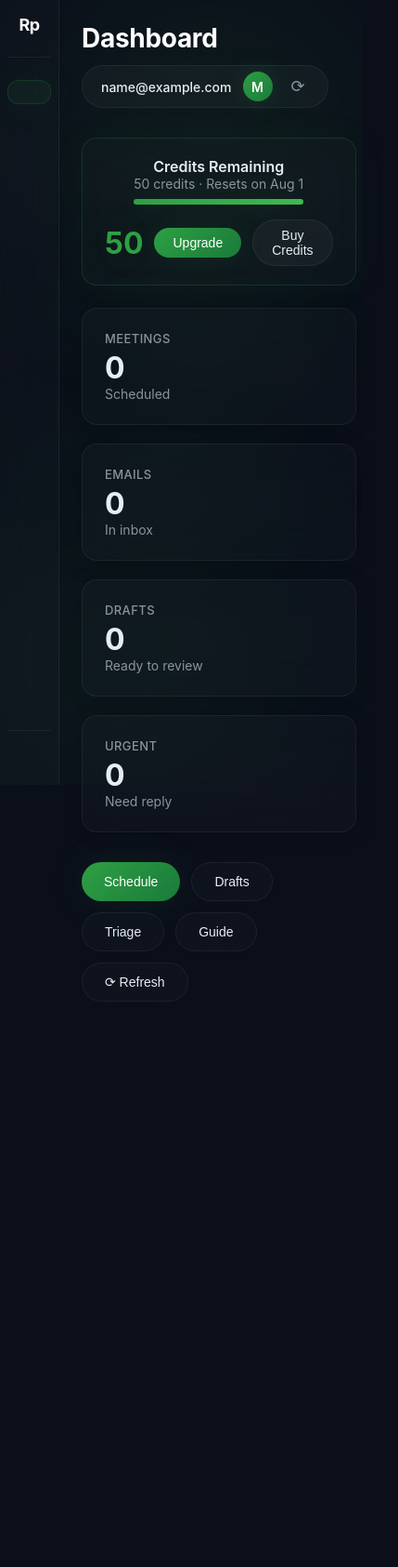
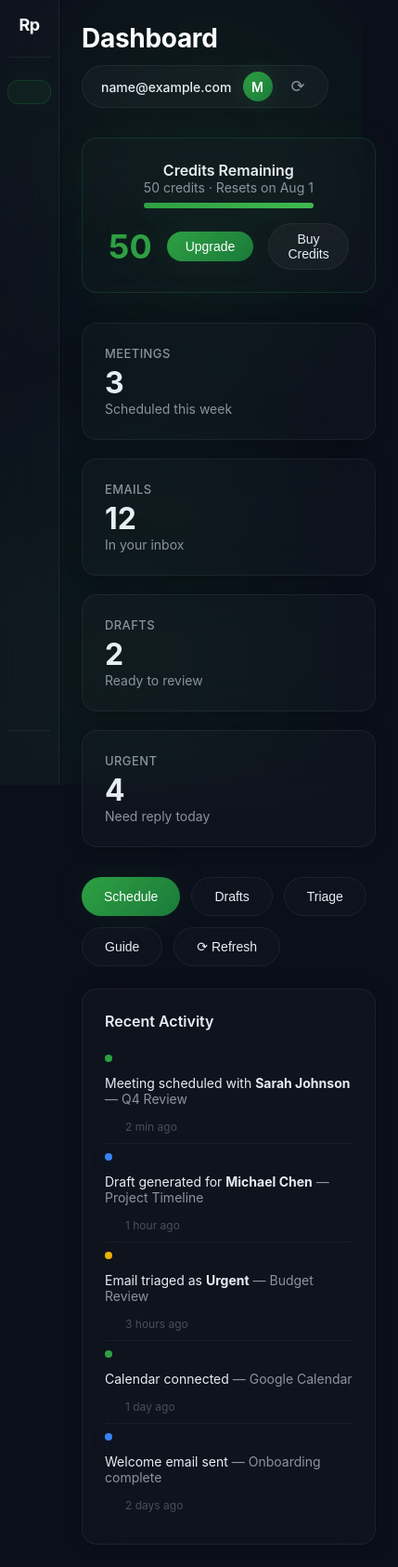
Before and after one commit to maithilirade816-create/rpire, a plain HTML site: page dashboard.html in a window 390 px wide. Shown: the whole page at 93% size, 429 px wide, since content can reach past the window. Before the commit the page ends 1101 px from the top, so only its background shows below. Drawn offline with Linux system fonts and the light colour scheme; sample sign-in values are in the browser's storage.

Commit message:
Update dashboard.html

```diff
--- a/dashboard.html
+++ b/dashboard.html
@@ -35,7 +35,7 @@
       border-radius: 50%;
       filter: blur(80px);
       animation: float 20s infinite alternate ease-in-out;
-      opacity: 0.15;
+      opacity: 0.12;
     }
     .bg-ice .ice1 {
       width: 500px;
@@ -44,7 +44,6 @@
       left: -10%;
       background: radial-gradient(circle, #2ea043, transparent 70%);
       animation-duration: 25s;
-      opacity: 0.12;
     }
     .bg-ice .ice2 {
       width: 600px;
@@ -54,7 +53,6 @@
       background: radial-gradient(circle, #1a7a3a, transparent 70%);
       animation-duration: 30s;
       animation-delay: 5s;
-      opacity: 0.1;
     }
     .bg-ice .ice3 {
       width: 400px;
@@ -79,9 +77,9 @@
       }
     }
 
-    /* --- GLASS EFFECT --- */
+    /* --- GLASS --- */
     .glass {
-      background: rgba(255, 255, 255, 0.03);
+      background: rgba(255, 255, 255, 0.02);
       backdrop-filter: blur(20px);
       -webkit-backdrop-filter: blur(20px);
       border: 1px solid rgba(255, 255, 255, 0.06);
@@ -89,15 +87,15 @@
       box-shadow: 0 8px 32px rgba(0, 0, 0, 0.4);
     }
 
-    /* --- NEON BORDER (VISIBLE) --- */
+    /* --- NEON --- */
     .neon-border {
       border: 1px solid rgba(46, 160, 67, 0.15);
       box-shadow: 0 0 30px rgba(46, 160, 67, 0.05), inset 0 0 30px rgba(46, 160, 67, 0.02);
       transition: all 0.4s ease;
     }
     .neon-border:hover {
-      border-color: rgba(46, 160, 67, 0.6);
-      box-shadow: 0 0 60px rgba(46, 160, 67, 0.15), inset 0 0 40px rgba(46, 160, 67, 0.05);
+      border-color: rgba(46, 160, 67, 0.5);
+      box-shadow: 0 0 60px rgba(46, 160, 67, 0.12), inset 0 0 40px rgba(46, 160, 67, 0.05);
     }
 
     /* --- SIDEBAR --- */
@@ -105,7 +103,6 @@
       width: 240px;
       background: rgba(255, 255, 255, 0.02);
       backdrop-filter: blur(20px);
-      -webkit-backdrop-filter: blur(20px);
       border-right: 1px solid rgba(255, 255, 255, 0.06);
       padding: 28px 16px;
       display: flex;
@@ -241,7 +238,7 @@
       }
     }
 
-    /* --- CARDS WITH NEON --- */
+    /* --- CARDS --- */
     .card-grid {
       display: grid;
       grid-template-columns: repeat(auto-fit, minmax(180px, 1fr));
@@ -258,7 +255,7 @@
       box-shadow: 0 0 20px rgba(0, 0, 0, 0.2);
     }
     .card:hover {
-      border-color: rgba(46, 160, 67, 0.5);
+      border-color: rgba(46, 160, 67, 0.4);
       box-shadow: 0 0 60px rgba(46, 160, 67, 0.08), 0 8px 32px rgba(0, 0, 0, 0.3);
       transform: translateY(-4px);
     }
@@ -317,6 +314,153 @@
     .quick-actions .btn-primary:hover {
       box-shadow: 0 0 70px rgba(46, 160, 67, 0.2);
       transform: translateY(-2px);
+    }
+
+    /* --- CREDIT BAR (Premium) --- */
+    .credit-bar {
+      background: rgba(255, 255, 255, 0.02);
+      backdrop-filter: blur(20px);
+      padding: 24px 28px;
+      border-radius: 16px;
+      border: 1px solid rgba(46, 160, 67, 0.2);
+      margin-bottom: 32px;
+      display: flex;
+      justify-content: space-between;
+      align-items: center;
+      flex-wrap: wrap;
+      gap: 16px;
+      box-shadow: 0 0 40px rgba(46, 160, 67, 0.05), inset 0 0 40px rgba(46, 160, 67, 0.02);
+      transition: all 0.4s ease;
+    }
+    .credit-bar:hover {
+      border-color: rgba(46, 160, 67, 0.5);
+      box-shadow: 0 0 80px rgba(46, 160, 67, 0.1), inset 0 0 60px rgba(46, 160, 67, 0.05);
+    }
+    .credit-bar .left {
+      display: flex;
+      align-items: center;
+      gap: 16px;
+    }
+    .credit-bar .left .icon {
+      font-size: 28px;
+    }
+    .credit-bar .left .info h3 {
+      font-size: 16px;
+      font-weight: 600;
+      color: #e6edf3;
+    }
+    .credit-bar .left .info p {
+      font-size: 14px;
+      color: #8b949e;
+    }
+    .credit-bar .right {
+      display: flex;
+      align-items: center;
+      gap: 16px;
+    }
+    .credit-bar .right .credits {
+      font-size: 36px;
+      font-weight: 700;
+      color: #2ea043;
+      text-shadow: 0 0 50px rgba(46, 160, 67, 0.2);
+    }
+    .credit-bar .right .btn-small {
+      background: rgba(255, 255, 255, 0.04);
+      border: 1px solid rgba(255, 255, 255, 0.06);
+      padding: 8px 20px;
+      border-radius: 40px;
+      font-size: 14px;
+      font-weight: 500;
+      cursor: pointer;
+      transition: all 0.3s ease;
+      color: #e6edf3;
+    }
+    .credit-bar .right .btn-small:hover {
+      background: rgba(255, 255, 255, 0.08);
+    }
+    .credit-bar .right .btn-small.green {
+      background: linear-gradient(135deg, #2ea043, #1a7a3a);
+      border: none;
+      color: #ffffff;
+      box-shadow: 0 0 30px rgba(46, 160, 67, 0.1);
+    }
+    .credit-bar .right .btn-small.green:hover {
+      box-shadow: 0 0 60px rgba(46, 160, 67, 0.2);
+      transform: translateY(-2px);
+    }
+    .progress-bar {
+      width: 100%;
+      height: 6px;
+      background: rgba(255, 255, 255, 0.06);
+      border-radius: 4px;
+      margin-top: 8px;
+    }
+    .progress-bar .fill {
+      height: 100%;
+      background: linear-gradient(90deg, #2ea043, #3fb950);
+      border-radius: 4px;
+      transition: width 0.6s ease;
+      box-shadow: 0 0 30px rgba(46, 160, 67, 0.2);
+    }
+
+    /* --- ACTIVITY FEED (Fills Empty Space) --- */
+    .activity-feed {
+      background: rgba(255, 255, 255, 0.02);
+      backdrop-filter: blur(20px);
+      border-radius: 16px;
+      border: 1px solid rgba(255, 255, 255, 0.06);
+      padding: 24px;
+      margin-top: 24px;
+      box-shadow: 0 0 20px rgba(0, 0, 0, 0.2);
+    }
+    .activity-feed h3 {
+      font-size: 16px;
+      font-weight: 600;
+      margin-bottom: 16px;
+      color: #e6edf3;
+      display: flex;
+      align-items: center;
+      gap: 8px;
+    }
+    .activity-item {
+      display: flex;
+      align-items: center;
+      gap: 14px;
+      padding: 10px 0;
+      border-bottom: 1px solid rgba(255, 255, 255, 0.04);
+    }
+    .activity-item:last-child {
+      border-bottom: none;
+    }
+    .activity-item .dot {
+      width: 8px;
+      height: 8px;
+      border-radius: 50%;
+      flex-shrink: 0;
+    }
+    .activity-item .dot.green {
+      background: #2ea043;
+      box-shadow: 0 0 20px rgba(46, 160, 67, 0.2);
+    }
+    .activity-item .dot.blue {
+      background: #3b82f6;
+      box-shadow: 0 0 20px rgba(59, 130, 246, 0.2);
+    }
+    .activity-item .dot.yellow {
+      background: #eab308;
+      box-shadow: 0 0 20px rgba(234, 179, 8, 0.2);
+    }
+    .activity-item .text {
+      font-size: 14px;
+      color: #e6edf3;
+    }
+    .activity-item .text span {
+      color: #8b949e;
+    }
+    .activity-item .time {
+      margin-left: auto;
+      font-size: 12px;
+      color: #484f58;
     }
 
     /* --- SCHEDULER --- */
@@ -541,91 +685,6 @@
       border: 1px solid rgba(210, 153, 34, 0.1);
     }
 
-    /* --- CREDITS (NEON GLOW) --- */
-    .credit-bar {
-      background: rgba(255, 255, 255, 0.02);
-      backdrop-filter: blur(20px);
-      padding: 20px 24px;
-      border-radius: 16px;
-      border: 1px solid rgba(46, 160, 67, 0.2);
-      margin-bottom: 24px;
-      display: flex;
-      justify-content: space-between;
-      align-items: center;
-      flex-wrap: wrap;
-      gap: 16px;
-      box-shadow: 0 0 40px rgba(46, 160, 67, 0.05), inset 0 0 40px rgba(46, 160, 67, 0.02);
-      transition: all 0.4s ease;
-    }
-    .credit-bar:hover {
-      border-color: rgba(46, 160, 67, 0.5);
-      box-shadow: 0 0 80px rgba(46, 160, 67, 0.1), inset 0 0 60px rgba(46, 160, 67, 0.05);
-    }
-    .credit-bar .left {
-      display: flex;
-      align-items: center;
-      gap: 16px;
-    }
-    .credit-bar .left .info h3 {
-      font-size: 16px;
-      font-weight: 600;
-      color: #e6edf3;
-    }
-    .credit-bar .left .info p {
-      font-size: 14px;
-      color: #8b949e;
-    }
-    .credit-bar .right {
-      display: flex;
-      align-items: center;
-      gap: 12px;
-    }
-    .credit-bar .right .credits {
-      font-size: 32px;
-      font-weight: 700;
-      color: #2ea043;
-      text-shadow: 0 0 50px rgba(46, 160, 67, 0.2);
-    }
-    .credit-bar .right .btn-small {
-      background: rgba(255, 255, 255, 0.04);
-      border: 1px solid rgba(255, 255, 255, 0.06);
-      padding: 8px 20px;
-      border-radius: 40px;
-      font-size: 14px;
-      font-weight: 500;
-      cursor: pointer;
-      transition: all 0.3s ease;
-      color: #e6edf3;
-    }
-    .credit-bar .right .btn-small:hover {
-      background: rgba(255, 255, 255, 0.08);
-    }
-    .credit-bar .right .btn-small.green {
-      background: linear-gradient(135deg, #2ea043, #1a7a3a);
-      border: none;
-      color: #ffffff;
-      box-shadow: 0 0 30px rgba(46, 160, 67, 0.1);
-    }
-    .credit-bar .right .btn-small.green:hover {
-      box-shadow: 0 0 60px rgba(46, 160, 67, 0.2);
-      transform: translateY(-2px);
-    }
-
-    .progress-bar {
-      width: 100%;
-      height: 6px;
-      background: rgba(255, 255, 255, 0.06);
-      border-radius: 4px;
-      margin-top: 8px;
-    }
-    .progress-bar .fill {
-      height: 100%;
-      background: linear-gradient(90deg, #2ea043, #3fb950);
-      border-radius: 4px;
-      transition: width 0.6s ease;
-      box-shadow: 0 0 30px rgba(46, 160, 67, 0.2);
-    }
-
     /* --- RESPONSIVE --- */
     @media (max-width: 768px) {
       .sidebar {
@@ -667,6 +726,14 @@
         gap: 8px;
         align-items: flex-start;
       }
+      .activity-item {
+        flex-wrap: wrap;
+      }
+      .activity-item .time {
+        margin-left: 0;
+        width: 100%;
+        padding-left: 22px;
+      }
     }
   </style>
 </head>
@@ -695,6 +762,7 @@
 
   <!-- MAIN -->
   <div class="main">
+    <!-- HEADER -->
     <div class="main-header">
       <h1>Dashboard</h1>
       <div class="user">
@@ -706,6 +774,8 @@
 
     <!-- DASHBOARD -->
     <div id="section-dashboard" class="section active">
+
+      <!-- CREDIT BAR -->
       <div class="credit-bar">
         <div class="left">
           <div class="info">
@@ -723,13 +793,15 @@
         </div>
       </div>
 
+      <!-- CARDS -->
       <div class="card-grid">
-        <div class="card"><h3>Meetings</h3><div class="number">0</div><div class="label">Scheduled</div></div>
-        <div class="card"><h3>Emails</h3><div class="number">0</div><div class="label">In inbox</div></div>
-        <div class="card"><h3>Drafts</h3><div class="number">0</div><div class="label">Ready to review</div></div>
-        <div class="card"><h3>Urgent</h3><div class="number">0</div><div class="label">Need reply</div></div>
+        <div class="card neon-border"><h3>Meetings</h3><div class="number">3</div><div class="label">Scheduled this week</div></div>
+        <div class="card neon-border"><h3>Emails</h3><div class="number">12</div><div class="label">In your inbox</div></div>
+        <div class="card neon-border"><h3>Drafts</h3><div class="number">2</div><div class="label">Ready to review</div></div>
+        <div class="card neon-border"><h3>Urgent</h3><div class="number">4</div><div class="label">Need reply today</div></div>
       </div>
 
+      <!-- QUICK ACTIONS -->
       <div class="quick-actions">
         <button class="btn btn-primary" onclick="switchSection('scheduler')">Schedule</button>
         <button class="btn" onclick="switchSection('drafts')">Drafts</button>
@@ -737,6 +809,37 @@
         <button class="btn" onclick="switchSection('onboarding')">Guide</button>
         <button class="btn" onclick="refreshData()">⟳ Refresh</button>
       </div>
+
+      <!-- ACTIVITY FEED (Fills Empty Space) -->
+      <div class="activity-feed">
+        <h3>Recent Activity</h3>
+        <div class="activity-item">
+          <span class="dot green"></span>
+          <span class="text">Meeting scheduled with <strong>Sarah Johnson</strong> <span>— Q4 Review</span></span>
+          <span class="time">2 min ago</span>
+        </div>
+        <div class="activity-item">
+          <span class="dot blue"></span>
+          <span class="text">Draft generated for <strong>Michael Chen</strong> <span>— Project Timeline</span></span>
+          <span class="time">1 hour ago</span>
+        </div>
+        <div class="activity-item">
+          <span class="dot yellow"></span>
+          <span class="text">Email triaged as <strong>Urgent</strong> <span>— Budget Review</span></span>
+          <span class="time">3 hours ago</span>
+        </div>
+        <div class="activity-item">
+          <span class="dot green"></span>
+          <span class="text">Calendar connected <span>— Google Calendar</span></span>
+          <span class="time">1 day ago</span>
+        </div>
+        <div class="activity-item">
+          <span class="dot blue"></span>
+          <span class="text">Welcome email sent <span>— Onboarding complete</span></span>
+          <span class="time">2 days ago</span>
+        </div>
+      </div>
+
     </div>
 
     <!-- SCHEDULER -->
@@ -756,21 +859,30 @@
     <!-- DRAFTS -->
     <div id="section-drafts" class="section">
       <h2 style="margin-bottom: 4px;">Drafts</h2>
-      <p style="color: #8b949e; margin-bottom: 16px;">No drafts yet. Connect Gmail to start.</p>
-      <div style="background: rgba(255,255,255,0.02); padding: 40px; border-radius: 16px; border: 1px solid rgba(255,255,255,0.06); text-align: center; color: #8b949e;">
-        <p>Connect Gmail to start generating drafts</p>
-        <button class="btn-primary" style="margin-top: 12px;" onclick="switchSection('onboarding')">Connect Gmail</button>
+      <p style="color: #8b949e; margin-bottom: 16px;">AI-generated replies ready for your review.</p>
+      <div style="background: rgba(255,255,255,0.02); backdrop-filter: blur(20px); padding: 20px; border-radius: 16px; border: 1px solid rgba(255,255,255,0.06); margin-bottom: 16px;">
+        <p style="font-weight: 500; margin-bottom: 8px; color: #e6edf3;">Sarah Johnson — "Meeting follow-up"</p>
+        <p style="color: #8b949e; font-size: 14px; margin-bottom: 12px;">"Hi Sarah, thanks for your time today. I've attached the proposal as discussed. Let me know if you have any questions."</p>
+        <button class="btn-secondary">Edit</button>
+        <button class="btn-primary" style="padding: 6px 18px; font-size: 13px;">Send</button>
+      </div>
+      <div style="background: rgba(255,255,255,0.02); backdrop-filter: blur(20px); padding: 20px; border-radius: 16px; border: 1px solid rgba(255,255,255,0.06);">
+        <p style="font-weight: 500; margin-bottom: 8px; color: #e6edf3;">Michael Chen — "Project timeline"</p>
+        <p style="color: #8b949e; font-size: 14px; margin-bottom: 12px;">"Hi Michael, we're on track for the Q4 deadline. The next milestone is due on Friday."</p>
+        <button class="btn-secondary">Edit</button>
+        <button class="btn-primary" style="padding: 6px 18px; font-size: 13px;">Send</button>
       </div>
     </div>
 
     <!-- INBOX -->
     <div id="section-inbox" class="section">
       <h2 style="margin-bottom: 4px;">Inbox Triage</h2>
-      <p style="color: #8b949e; margin-bottom: 16px;">Connect Gmail to start sorting.</p>
-      <div style="background: rgba(255,255,255,0.02); padding: 40px; border-radius: 16px; border: 1px solid rgba(255,255,255,0.06); text-align: center; color: #8b949e;">
-        <p>Connect Gmail to see your triaged inbox</p>
-        <button class="btn-primary" style="margin-top: 12px;" onclick="switchSection('onboarding')">Connect Gmail</button>
-      </div>
+      <p style="color: #8b949e; margin-bottom: 16px;">Your emails sorted by urgency.</p>
+      <div class="inbox-item"><span><strong>Urgent:</strong> Q4 Budget Review</span><span class="tag urgent">Urgent</span></div>
+      <div class="inbox-item"><span><strong>Basic:</strong> Team Weekly Update</span><span class="tag basic">Basic</span></div>
+      <div class="inbox-item"><span><strong>Scam:</strong> "You've won a prize!"</span><span class="tag scam">Scam</span></div>
+      <div class="inbox-item"><span><strong>Urgent:</strong> Client Contract Deadline</span><span class="tag urgent">Urgent</span></div>
+      <div class="inbox-item"><span><strong>Basic:</strong> Newsletter — October Edition</span><span class="tag basic">Basic</span></div>
     </div>
 
     <!-- ONBOARDING -->
```
